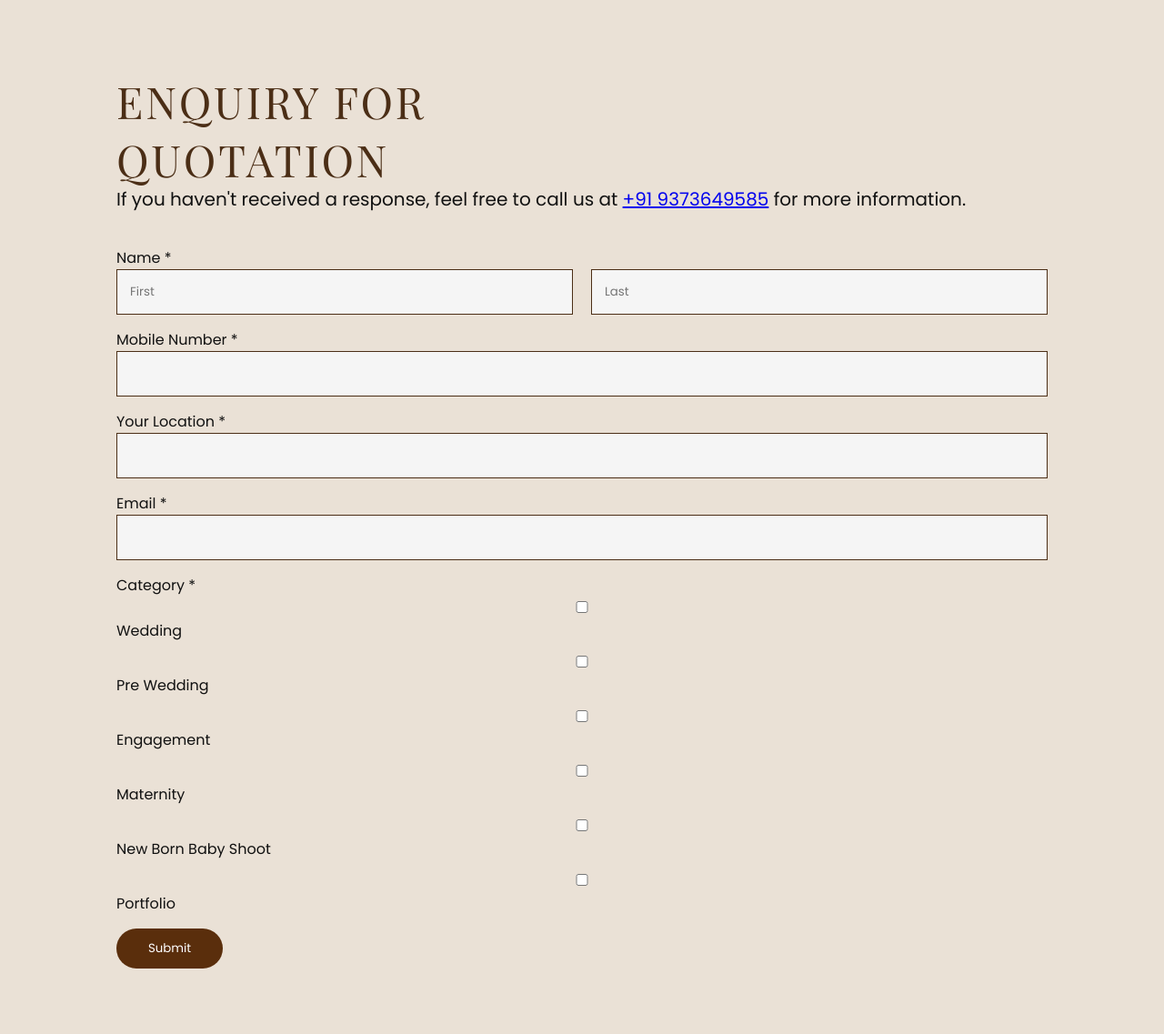
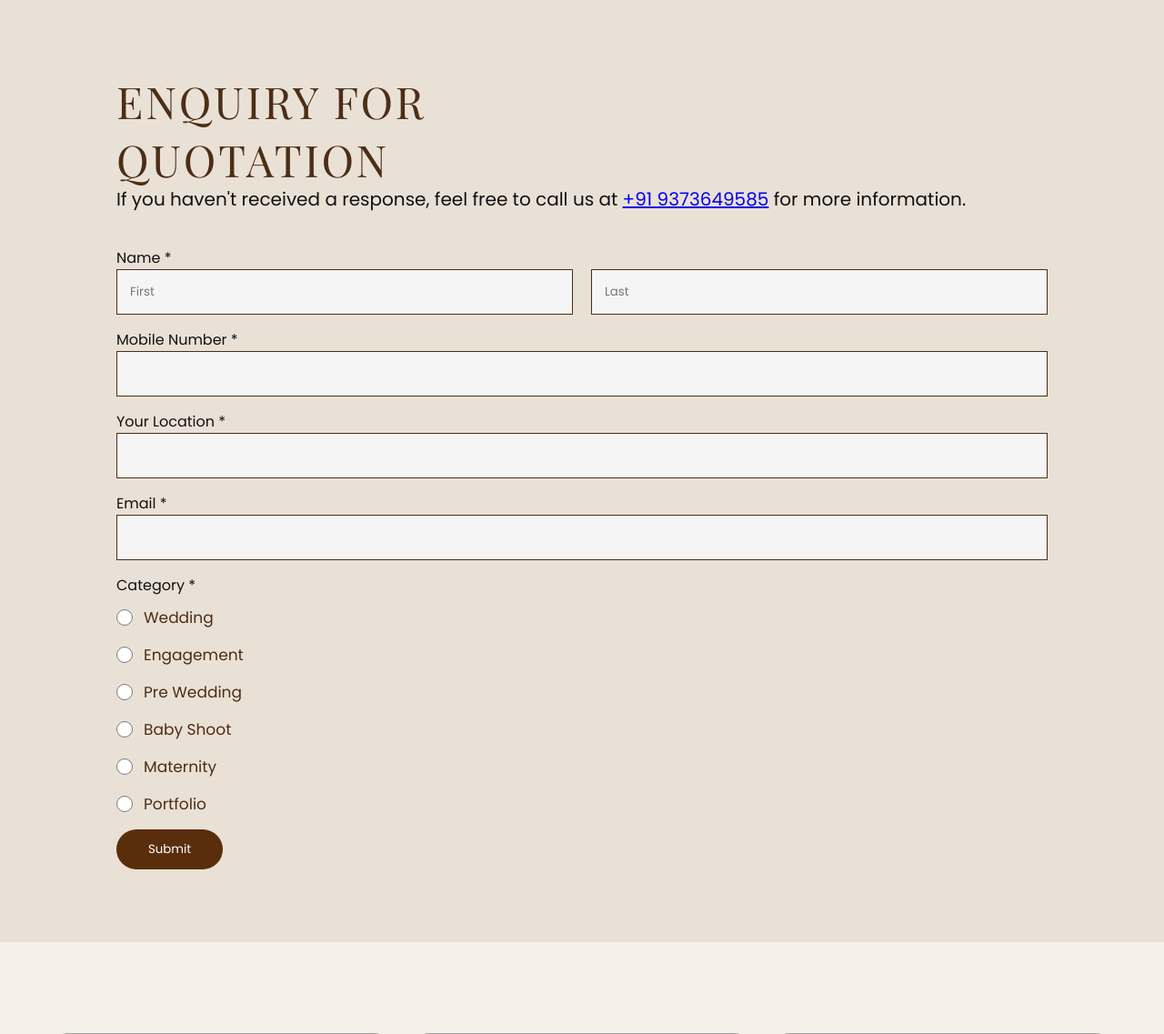
Before and after one commit to shraa08/SILVER_FRAME, a Flask app: page /book in a window 1280 px wide. Shown: the part 91-1228 px from the top of the page at 91% size. Run offline with Flask 3, Linux system fonts and the light colour scheme; some web fonts are replaced; grey boxes are pictures that could not be loaded.

Commit message:
Updated website

```diff
--- a/static/css/style.css
+++ b/static/css/style.css
@@ -1266,9 +1266,28 @@ body {
     background: #f5f5f5;
 }
 
-.checkbox-group label {
-    display: block;
-    margin-bottom: 10px;
+.checkbox-group{
+    display:flex;
+    flex-direction:column;
+    gap:15px;
+    margin-top:10px;
+}
+
+.checkbox-group label{
+    display:flex;
+    align-items:center;
+    gap:12px;
+    cursor:pointer;
+    font-size:17px;
+    color:#4b2e16;
+}
+
+.checkbox-group input[type="radio"]{
+    width:18px;
+    height:18px;
+    accent-color:#5A2E0C;
+    cursor:pointer;
+    margin:0;
 }
 
 .submit-btn {
--- a/static/css/wedding.css
+++ b/static/css/wedding.css
@@ -40,7 +40,7 @@ rgba(0,0,0,.05)
 .hero-content h1{
     font-family:'Playfair Display',serif;
     font-size:70px;
-    color:rgba(238, 237, 233, 0.88);
+    color:rgba(255,255,255,.88);
     text-shadow:0 4px 15px rgba(0,0,0,.25);
     letter-spacing:4px;
     margin-bottom:20px;
--- a/templates/book.html
+++ b/templates/book.html
@@ -91,32 +91,32 @@
                     <div class="checkbox-group">
 
     <label>
-                            <input type="checkbox" name="category" value="Wedding">
+        <input type="radio" name="shoot_type" value="Wedding">
         Wedding
     </label>
 
     <label>
-                            <input type="checkbox" name="category" value="Pre Wedding">
+        <input type="radio" name="shoot_type" value="Engagement">
+        Engagement
+    </label>
+
+    <label>
+        <input type="radio" name="shoot_type" value="Pre Wedding">
         Pre Wedding
     </label>
 
     <label>
-                            <input type="checkbox" name="category" value="Engagement">
-                            Engagement
+        <input type="radio" name="shoot_type" value="Baby Shoot">
+        Baby Shoot
     </label>
 
     <label>
-                            <input type="checkbox" name="category" value="Maternity">
+        <input type="radio" name="shoot_type" value="Maternity">
         Maternity
     </label>
 
     <label>
-                            <input type="checkbox" name="category" value="New Born Baby Shoot">
-                            New Born Baby Shoot
-                        </label>
-
-                        <label>
-                            <input type="checkbox" name="category" value="Portfolio">
+        <input type="radio" name="shoot_type" value="Portfolio">
         Portfolio
     </label>
 
--- a/templates/gallery.html
+++ b/templates/gallery.html
@@ -4,7 +4,6 @@
 <head>
 
     <meta charset="UTF-8">
-    <meta name="viewport" content="width=device-width, initial-scale=1.0">
 
     <title>AN Photography | Gallery</title>
     <link rel="stylesheet" href="{{ url_for('static', filename='css/style.css') }}">
--- a/templates/index.html
+++ b/templates/index.html
@@ -66,8 +66,7 @@
     <h3> ABHIJIT NAIKARE PHOTOGRAPHY </h3>
 
     <div class="service-list">
-      <div class="animate-on-scroll fade-up delay-100">In every corner of India, there are deep emotions and untold stories of the land waiting to be discovered, like the wisdom shared between a caring father and a nurturing mother.
-As an artist, I'm here to capture and share the essence of this land, preserving our rich culture and architectural beauty. In each frame, I aim to interlace the heartbeats of our history, hopes, dreams, and aspirations, showcasing the heart of our nation"</div>
+      <div class="animate-on-scroll fade-up delay-100">Years from now, photographs will become the bridge between yesterday and tomorrow. They will remind us of the hands we held, the smiles we shared, the tears we wiped away, and the love that quietly shaped our lives. That is the true purpose of photography—to preserve what time can never replace.</div>
     </div>
   </section>
 
```
Lines whose indentation alone changed are shown as unchanged.
